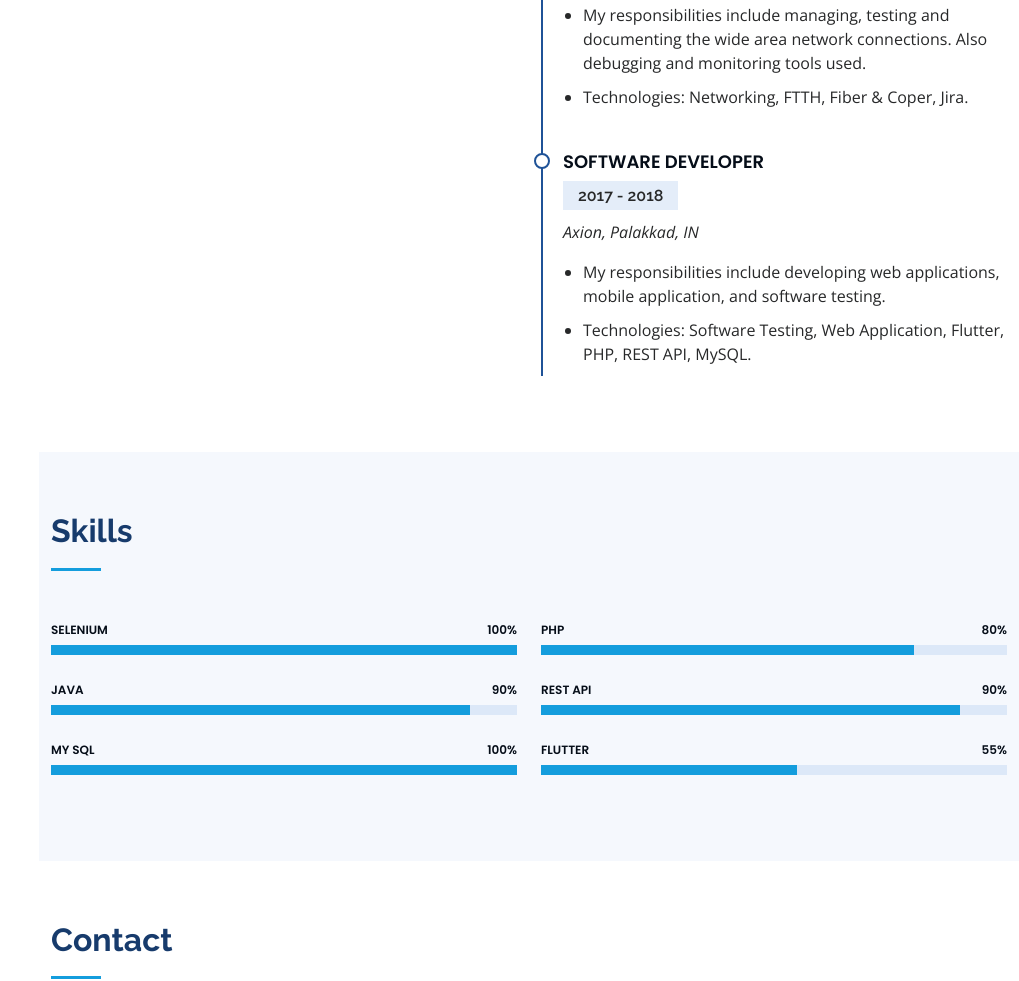
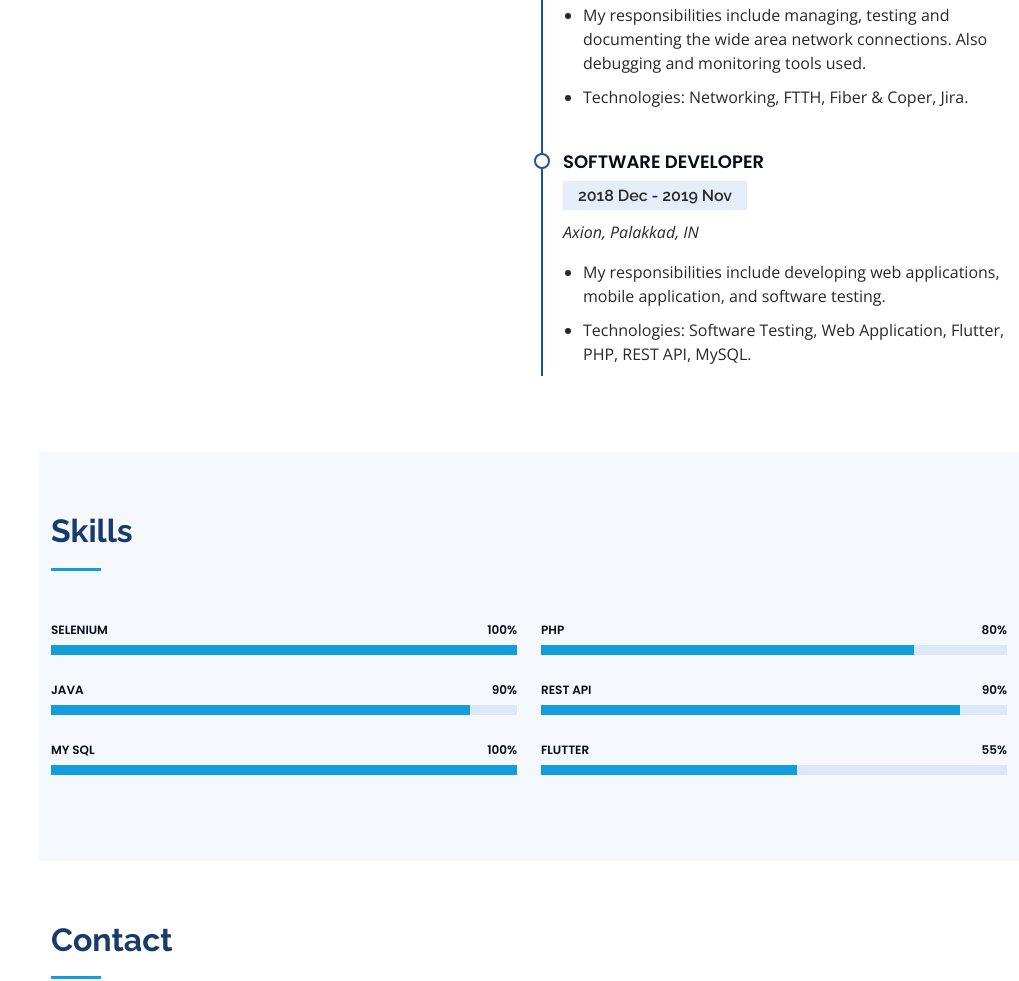
Before and after one commit to Rameshkrishnna/profile, a plain HTML site: page index.html in a window 1280 px wide. Shown: the part 1409-2390 px from the top of the page, without its empty margins (261-1280 px from the left). Drawn offline with nearby package versions, Linux system fonts and the light colour scheme.

Commit message:
06-02 Commit

```diff
--- a/index.html
+++ b/index.html
@@ -131,7 +131,7 @@
             </div>
             <div class="resume-item">
               <h4>Software Developer</h4>
-              <h5>2017 - 2018</h5>
+              <h5>2018 Dec - 2019 Nov</h5>
               <p><em>Axion, Palakkad, IN</em></p>
               <ul>
                 <li>My responsibilities include developing web applications, mobile
```
